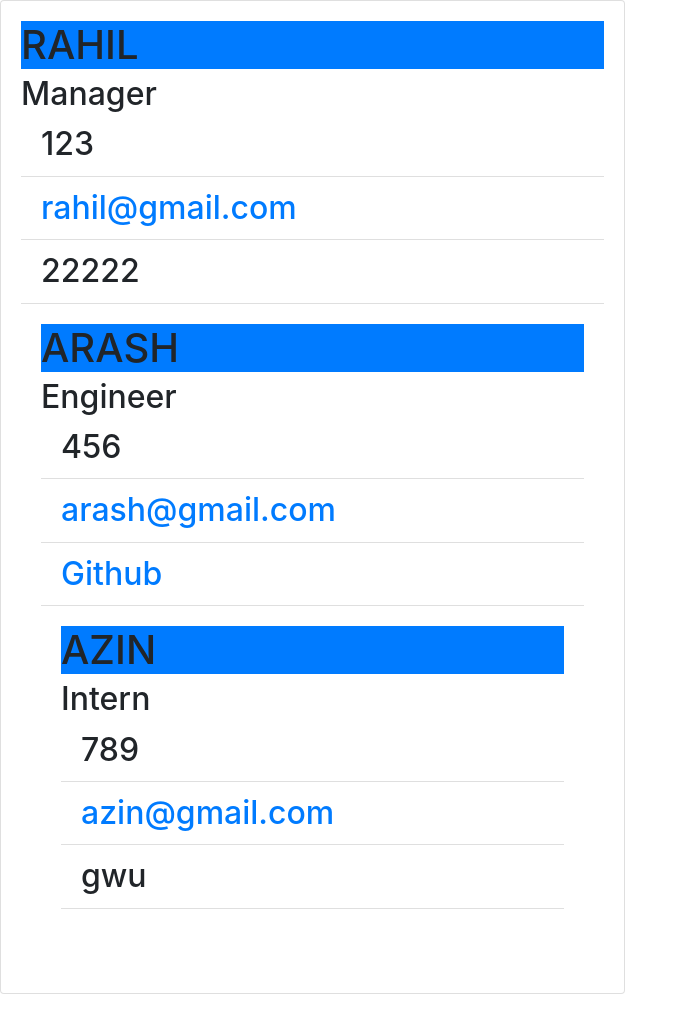
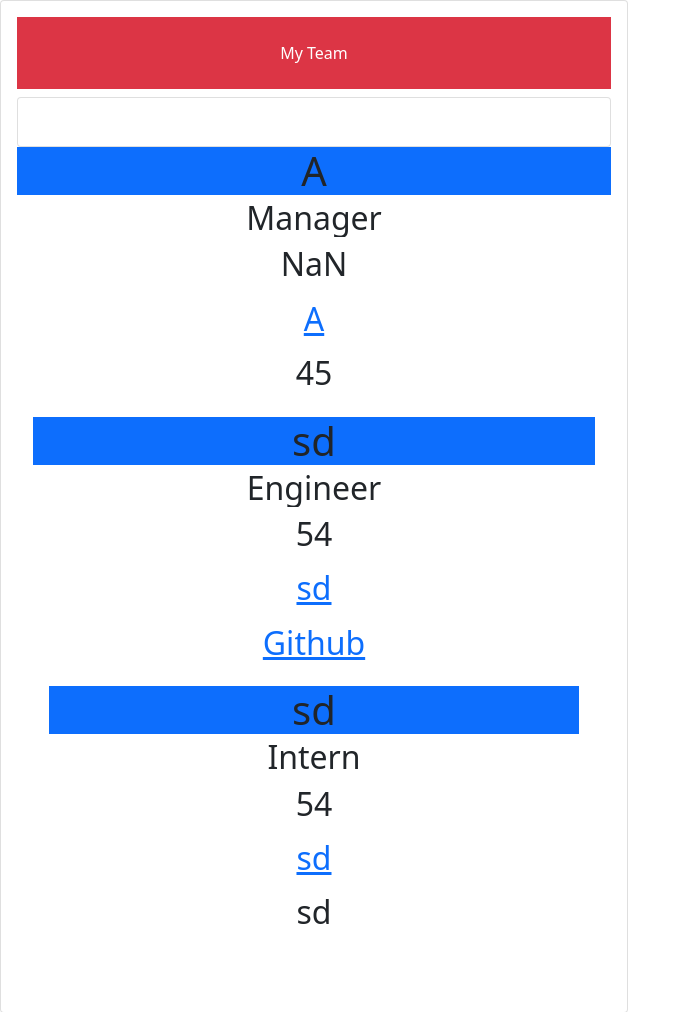
Before and after one commit to rahilrahimi/team-profile-generator, a website: page index.html in a window 1280 px wide. Shown: the whole page, without its empty margins (0-691 px from the left). Drawn offline with nearby package versions, Linux system fonts and the light colour scheme; files that its build step writes are made by us from their sources.

Commit message:
initial change

```diff
--- a/index.html
+++ b/index.html
@@ -16,33 +16,51 @@
     <div class = card>
 
 <div class ="card-body">
-  <h1 class="card-title bg-primary">RAHIL</h1>
+<link href="https://cdn.jsdelivr.net/npm/bootstrap@5.1.1/dist/css/bootstrap.min.css" rel="stylesheet"
+integrity="sha384-F3w7mX95PdgyTmZZMECAngseQB83DfGTowi0iMjiWaeVhAn4FJkqJByhZMI3AhiU" crossorigin="anonymous" />
+<link rel="stylesheet" href="https://cdnjs.cloudflare.com/ajax/libs/font-awesome/5.11.2/css/all.min.css" />
+<link rel="stylesheet" href="style.css" />
+
+<div class="text-center">
+<div class="p-4 mb-2 bg-danger text-white">My Team</div>
+  <div class="header">
+  </div>
+
+  <div class="card">
+  <div class="card-body">
+    <h5 class="card-title"></h5>
+    <p class="card-text"></p>
+    <p class="card-text"><small class="text-muted"></small></p>
+  </div>
+</div>
+
+  <h1 class="card-title bg-primary">A</h1>
   <h2 class = "card-subtitle">Manager<h2>
   <ul class="list-group list-group-flush">
-    <li class="list-group-item">123</li>
-    <li class="list-group-item"><a href="mailto:rahil@gmail.com">rahil@gmail.com</a></li>
-    <li class="list-group-item">22222</li>
+    <li class="list-group-item">NaN</li>
+    <li class="list-group-item"><a href="mailto:A">A</a></li>
+    <li class="list-group-item">45</li>
   </ul>
 <div>
 
 <div class ="card-body">
-  <h1 class="card-title bg-primary">ARASH</h1>
+  <h1 class="card-title bg-primary">sd</h1>
   <h2 class = "card-subtitle">Engineer<h2>
   <ul class="list-group list-group-flush">
-    <li class="list-group-item">456</li>
-    <li class="list-group-item"><a href="mailto:arash@gmail.com">arash@gmail.com</a></li>
-    <li class="list-group-item"><a target="_blank" href="https://github.com/rahilrahimi">Github</a></li>
+    <li class="list-group-item">54</li>
+    <li class="list-group-item"><a href="mailto:sd">sd</a></li>
+    <li class="list-group-item"><a target="_blank" href="https://github.com/sd">Github</a></li>
   </ul>
 
 <div>
 
 <div class ="card-body">
-  <h1 class="card-title bg-primary">AZIN</h1>
+  <h1 class="card-title bg-primary">sd</h1>
   <h2 class = "card-subtitle">Intern<h2>
   <ul class="list-group list-group-flush">
-    <li class="list-group-item">789</li>
-    <li class="list-group-item"><a href="mailto:azin@gmail.com">azin@gmail.com</a></li>
-    <li class="list-group-item">gwu</li>
+    <li class="list-group-item">54</li>
+    <li class="list-group-item"><a href="mailto:sd">sd</a></li>
+    <li class="list-group-item">sd</li>
   </ul>
 <div>
 
--- a/src/page-template.js
+++ b/src/page-template.js
@@ -2,6 +2,24 @@
 //Manager
 const managerTemplate = (employees) => `
 <div class ="card-body">
+<link href="https://cdn.jsdelivr.net/npm/bootstrap@5.1.1/dist/css/bootstrap.min.css" rel="stylesheet"
+integrity="sha384-F3w7mX95PdgyTmZZMECAngseQB83DfGTowi0iMjiWaeVhAn4FJkqJByhZMI3AhiU" crossorigin="anonymous" />
+<link rel="stylesheet" href="https://cdnjs.cloudflare.com/ajax/libs/font-awesome/5.11.2/css/all.min.css" />
+<link rel="stylesheet" href="style.css" />
+
+<div class="text-center">
+<div class="p-4 mb-2 bg-danger text-white">My Team</div>
+  <div class="header">
+  </div>
+
+  <div class="card">
+  <div class="card-body">
+    <h5 class="card-title"></h5>
+    <p class="card-text"></p>
+    <p class="card-text"><small class="text-muted"></small></p>
+  </div>
+</div>
+
   <h1 class="card-title bg-primary">${employees.name}</h1>
   <h2 class = "card-subtitle">${employees.getRole()}<h2>
   <ul class="list-group list-group-flush">
@@ -11,7 +29,6 @@ const managerTemplate = (employees) => `
   </ul>
 <div>
   `
-
 
 //Engineer
 const engineerTemplate = (employees) => {
```
